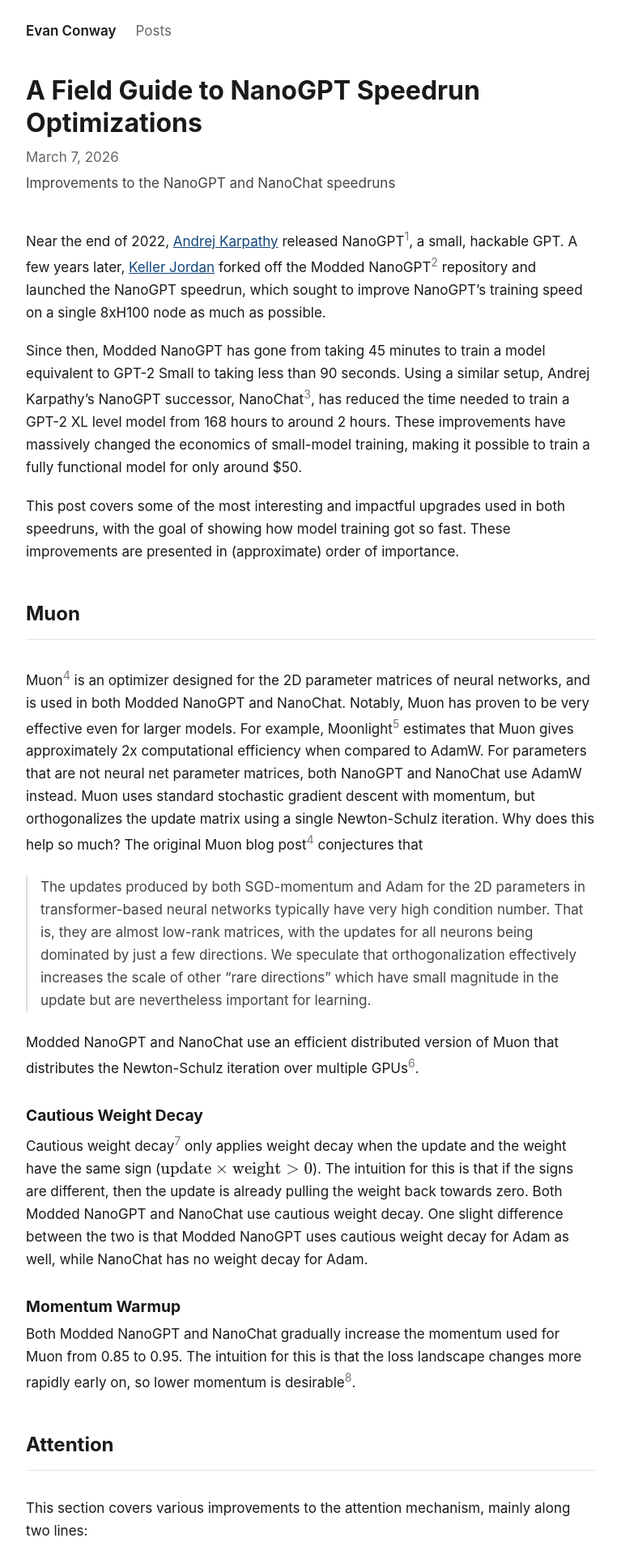
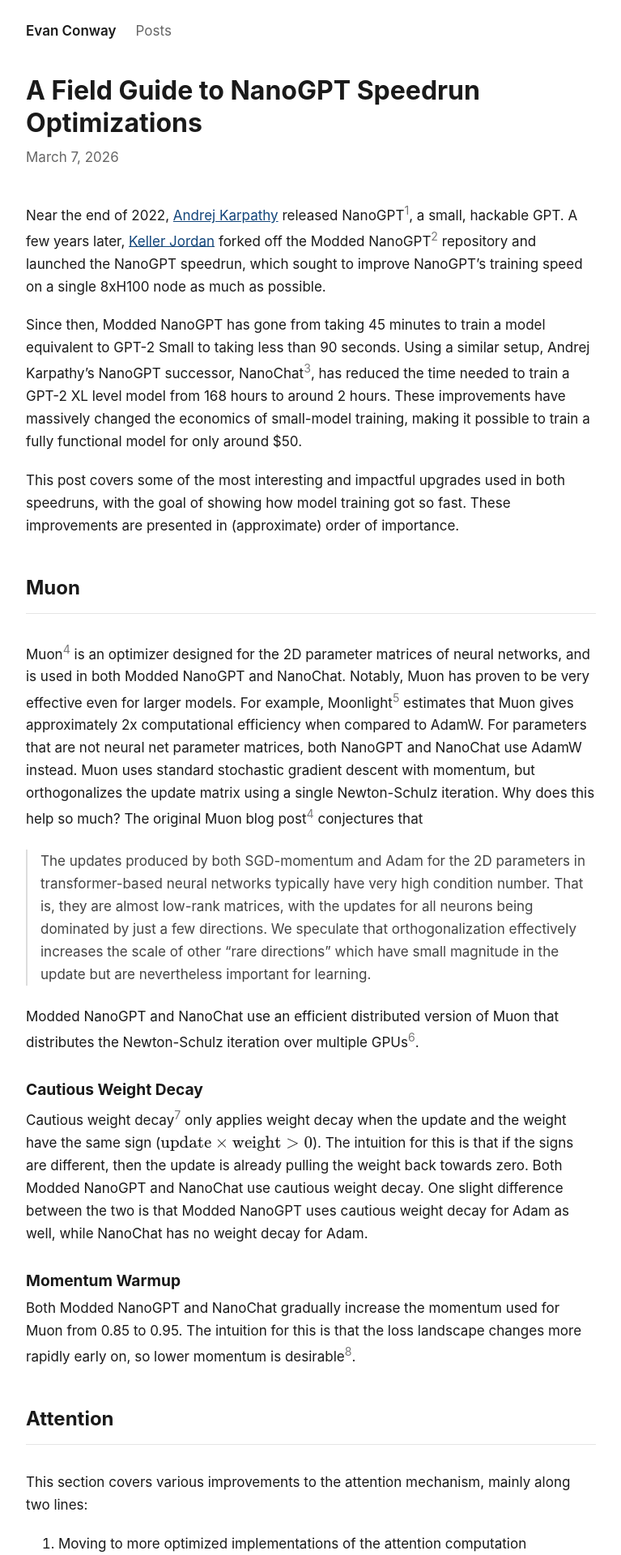
Before and after one commit to evan-conway/evanjayconway.com, a Jekyll site: the page built from _posts/2026-03-07-nanogpt-improvements.md, in a window 1280 px wide. Shown: the top 1920 px of the page at 81% size, without its empty margins (256-1023 px from the left). Built offline with Jekyll 4.4.1, drawn with Linux system fonts in a browser that asks for light colours.

Commit message:
stop showing the post description as a subtitle
The front matter keeps its `description` -- it still feeds the meta
description tag -- but the post page no longer renders it under the title.

Co-Authored-By: Claude Opus 5 <noreply@anthropic.com>
Claude-Session: https://claude.ai/code/session_0193TQoBMkomC7HU7sxe4Y7a

```diff
--- a/_layouts/post.html
+++ b/_layouts/post.html
@@ -10,7 +15,5 @@ layout: default
     <time datetime="{{ page.date | date_to_xmlschema }}">{{ page.date | date: "%B %-d, %Y" }}</time>
   </p>
 
-  {% if page.description %}<p class="post-description">{{ page.description }}</p>{% endif %}
-
   {{ content }}
 </article>
--- a/assets/css/main.css
+++ b/assets/css/main.css
@@ -237,13 +237,8 @@ td {
 }
 
 .post-date {
-  margin-bottom: 0.25rem;
+  margin-bottom: 2.5rem;
   color: #666;
-}
-
-.post-description {
-  margin-bottom: 2.5rem;
-  color: #444;
 }
 
 .post-list {
```
Also changed, not shown: other parts of _layouts/post.html (+6 -1 lines).
